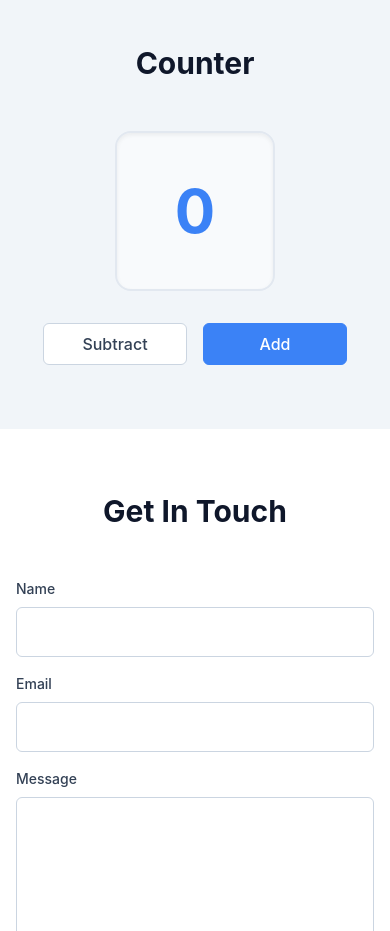
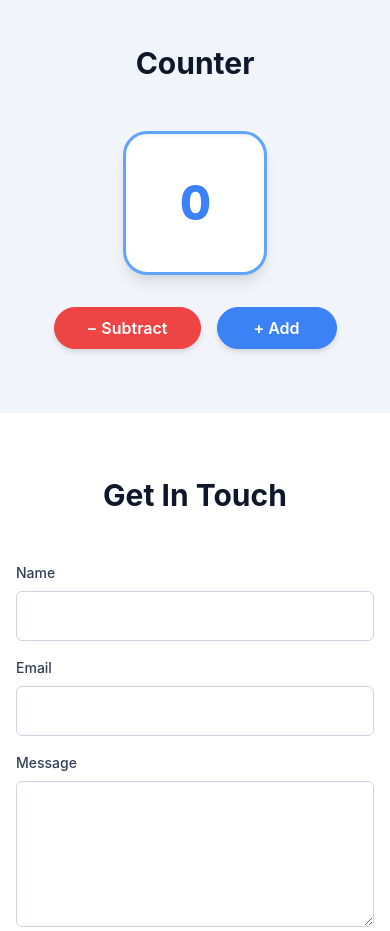
Before and after one commit to chiron-team/git9, a website: page index.html in a window 390 px wide. Shown: the part 1100-2031 px from the top of the page. Drawn offline with Linux system fonts and the light colour scheme; files that its build step writes are made by us from their sources; files whose address does not match are found by name.

Commit message:
feat(agent): Style Counter with CSS
Task ID: 50Fbi2vzBPzX3KUB81rR
Type: feature
Priority: low

```diff
--- a/index.html
+++ b/index.html
@@ -84,15 +84,15 @@
                         <button
                             type="button"
                             id="counter-subtract"
-                            class="btn btn--secondary counter__btn"
+                            class="btn btn--danger counter__btn"
                             aria-label="Subtract one from counter"
-                        >Subtract</button>
+                        >− Subtract</button>
                         <button
                             type="button"
                             id="counter-add"
                             class="btn btn--primary counter__btn"
                             aria-label="Add one to counter"
-                        >Add</button>
+                        >+ Add</button>
                     </div>
                 </div>
             </div>
--- a/src/css/components.css
+++ b/src/css/components.css
@@ -165,25 +165,96 @@
   display: flex;
   align-items: center;
   justify-content: center;
-  width: 10rem;
-  height: 10rem;
+  width: 12rem;
+  height: 12rem;
   font-size: var(--font-size-6xl);
-  font-weight: var(--font-weight-bold);
+  font-weight: var(--font-weight-extrabold);
+  font-variant-numeric: tabular-nums;
+  letter-spacing: -0.02em;
   color: var(--color-primary);
-  background-color: var(--color-gray-50);
-  border: 2px solid var(--color-gray-200);
-  border-radius: var(--radius-2xl);
-  box-shadow: var(--shadow-inner);
-  transition: color var(--transition-fast), border-color var(--transition-fast);
+  background-color: var(--color-white);
+  border: 3px solid var(--color-primary-light);
+  border-radius: var(--radius-3xl);
+  box-shadow: var(--shadow-lg), var(--shadow-inner);
+  transition:
+    color var(--transition-base),
+    border-color var(--transition-base),
+    box-shadow var(--transition-base),
+    transform var(--transition-fast);
+  user-select: none;
+}
+
+/* Colour states: updated by JS when the value changes */
+.counter__display--positive {
+  color: var(--color-success);
+  border-color: var(--color-success);
+  box-shadow:
+    0 0 0 4px rgb(16 185 129 / 15%),
+    var(--shadow-lg),
+    var(--shadow-inner);
+}
+
+.counter__display--negative {
+  color: var(--color-error);
+  border-color: var(--color-error);
+  box-shadow:
+    0 0 0 4px rgb(239 68 68 / 15%),
+    var(--shadow-lg),
+    var(--shadow-inner);
+}
+
+/* Brief scale pulse when the value updates */
+@keyframes counter-bump {
+  0% { transform: scale(1); }
+  40% { transform: scale(1.08); }
+  100% { transform: scale(1); }
+}
+
+.counter__display--bump {
+  animation: counter-bump var(--transition-base) ease-out;
 }
 
 .counter__controls {
   display: flex;
   gap: var(--space-4);
+  flex-wrap: wrap;
+  justify-content: center;
 }
 
 .counter__btn {
   min-width: 9rem;
+  padding: var(--space-3) var(--space-8);
+  font-size: var(--font-size-lg);
+  font-weight: var(--font-weight-semibold);
+  border-radius: var(--radius-full);
+  box-shadow: var(--shadow-md);
+  transition:
+    background-color var(--transition-fast),
+    border-color var(--transition-fast),
+    box-shadow var(--transition-fast),
+    transform var(--transition-fast);
+}
+
+.counter__btn:hover {
+  box-shadow: var(--shadow-lg);
+  transform: translateY(-1px);
+}
+
+.counter__btn:active {
+  transform: translateY(0);
+  box-shadow: var(--shadow-sm);
+}
+
+/* Subtract button: uses a dedicated danger variant */
+.btn--danger {
+  color: var(--color-white);
+  background-color: var(--color-error);
+  border-color: var(--color-error);
+}
+
+.btn--danger:hover {
+  background-color: #dc2626;
+  border-color: #dc2626;
 }
 
 /* Responsive navigation */
--- a/src/css/layout.css
+++ b/src/css/layout.css
@@ -111,6 +111,18 @@
     grid-template-columns: 1fr;
     gap: var(--space-6);
   }
+
+  /* Counter: compact display on small screens */
+  .counter__display {
+    width: 9rem;
+    height: 9rem;
+    font-size: var(--font-size-5xl);
+  }
+
+  .counter__btn {
+    min-width: 7.5rem;
+    font-size: var(--font-size-base);
+  }
 }
 
 @media (min-width: 768px) and (max-width: 1023px) {
--- a/src/js/main.js
+++ b/src/js/main.js
@@ -58,6 +58,20 @@ function initCounter() {
 
     function updateDisplay() {
         display.textContent = count;
+
+        // Apply colour-state modifier classes
+        display.classList.remove('counter__display--positive', 'counter__display--negative');
+        if (count > 0) {
+            display.classList.add('counter__display--positive');
+        } else if (count < 0) {
+            display.classList.add('counter__display--negative');
+        }
+
+        // Trigger bump animation by cycling the class
+        display.classList.remove('counter__display--bump');
+        // Force a reflow so the animation re-triggers on every click
+        void display.offsetWidth;
+        display.classList.add('counter__display--bump');
     }
 
     addBtn.addEventListener('click', function () {
```
